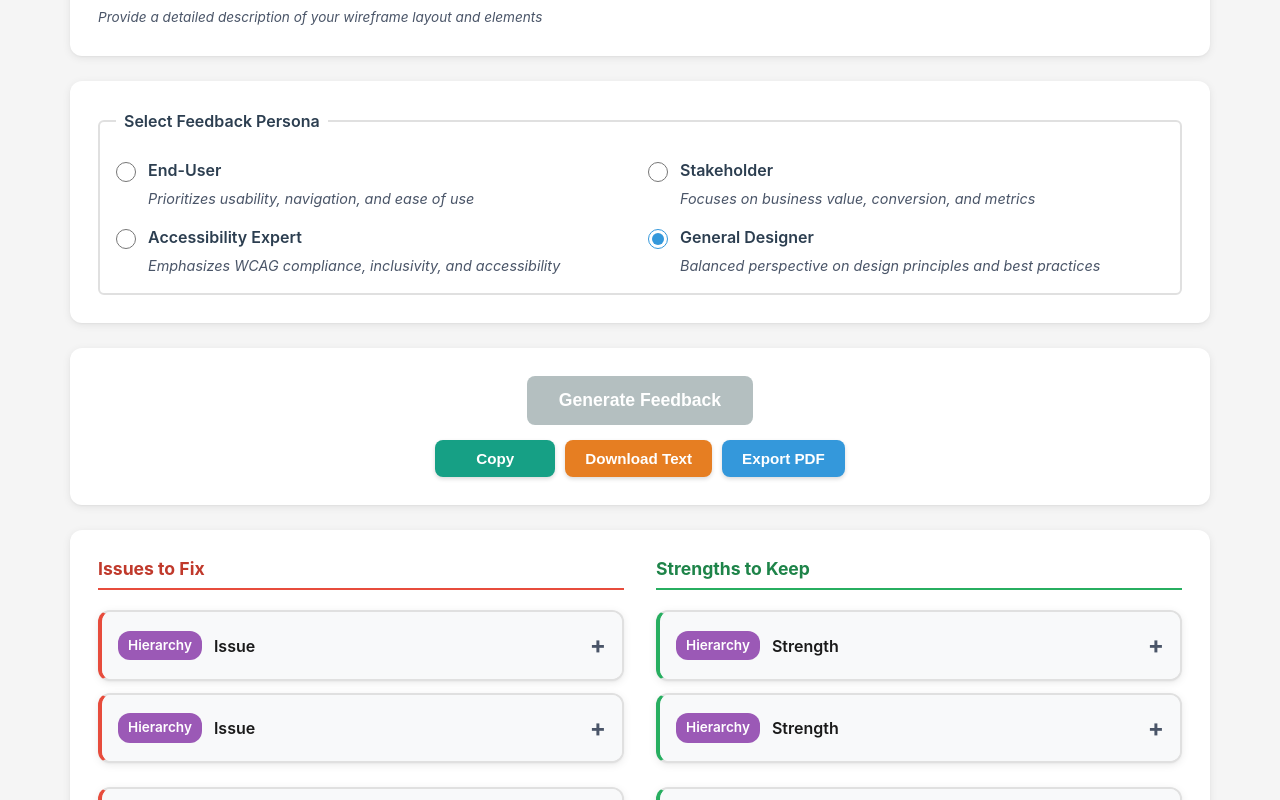
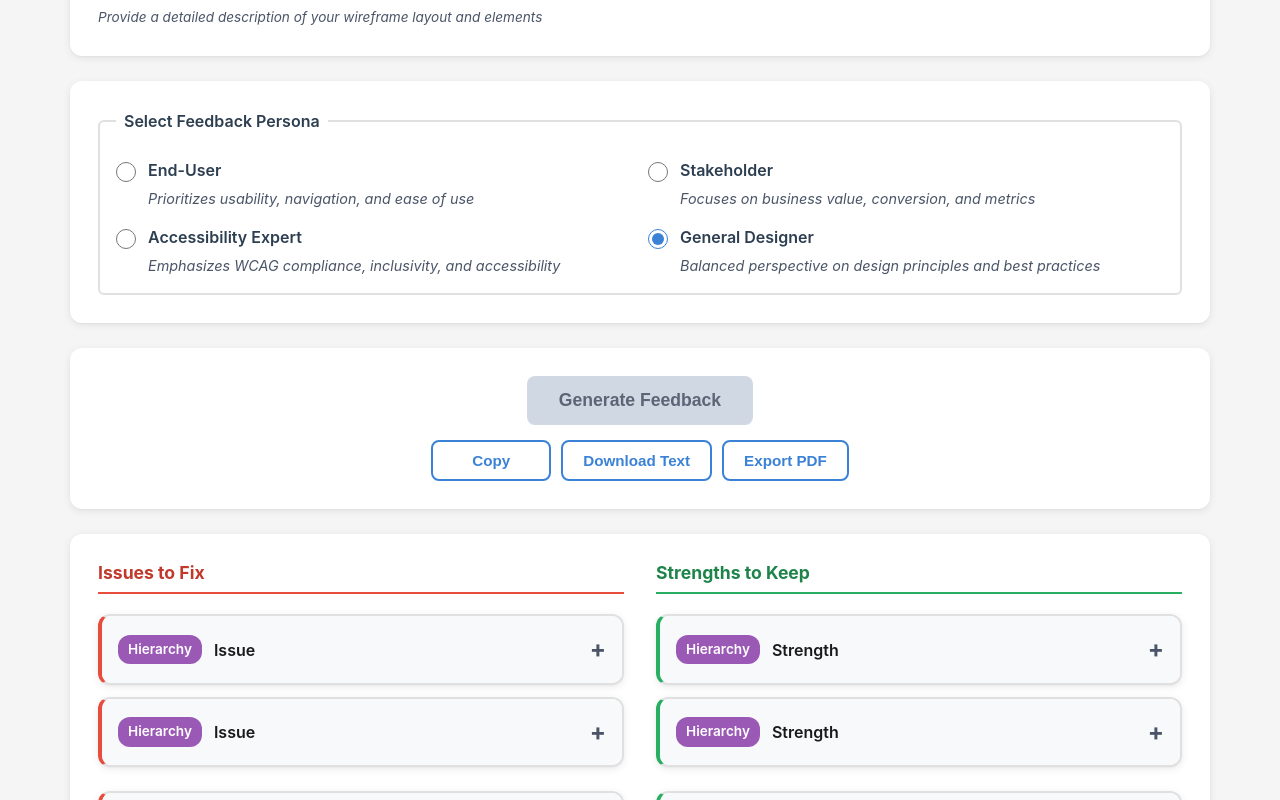
Before and after one commit to AnanyaSriBeevanapalli/wireframe-critic-tool, a React (Vite) app in the folder first_cursor_project/: page / in a window 1280 px wide. Both pictures are taken after typing "name@example.com" into the empty fields and a click on the button "Generate Feedback". Shown: the part 444-1244 px from the top of the page. Built offline with nearby package versions, Linux system fonts and the light colour scheme; the HTML template or start-up script is replaced by a standard one.

Commit message:
Made changes to the color palette and chose primary color to be blue to create consistency and avoid confusion caused by excessive color-coding.

```diff
--- a/first_cursor_project/src/styles/App.css
+++ b/first_cursor_project/src/styles/App.css
@@ -140,12 +140,12 @@ section:hover {
 
 .description-textarea:focus {
   outline: none;
-  border-color: #3498db;
+  border-color: #3b82d6;
   box-shadow: 0 0 0 3px rgba(52, 152, 219, 0.1); /* Focus ring */
 }
 
 .description-textarea:focus-visible {
-  outline: 2px solid #3498db;
+  outline: 2px solid #3b82d6;
   outline-offset: 2px;
 }
 
@@ -158,14 +158,14 @@ section:hover {
 }
 
 .file-input:hover {
-  border-color: #3498db;
+  border-color: #3b82d6;
   background-color: #f8f9fa;
 }
 
 .file-input:focus-visible {
-  outline: 2px solid #3498db;
+  outline: 2px solid #3b82d6;
   outline-offset: 2px;
-  border-color: #3498db;
+  border-color: #3b82d6;
 }
 
 .input-help-text {
@@ -261,7 +261,7 @@ section:hover {
   width: 20px;
   height: 20px;
   cursor: pointer;
-  accent-color: #3498db;
+  accent-color: #3b82d6;
   flex-shrink: 0;
 }
 
@@ -290,16 +290,16 @@ section:hover {
 /* Focus styles for accessibility - Enhanced */
 .persona-radio-input:focus,
 .persona-radio-input:focus-visible {
-  outline: 3px solid #3498db;
+  outline: 3px solid #3b82d6;
   outline-offset: 3px;
 }
 
 .persona-radio-label:focus-within {
-  color: #3498db;
+  color: #3b82d6;
 }
 
 .persona-radio-option:hover .persona-radio-label {
-  color: #3498db;
+  color: #3b82d6;
 }
 
 /* Responsive: Stack on mobile, grid on larger screens */
@@ -312,51 +312,67 @@ section:hover {
 }
 
 /* Generate Button */
+/* ========== Button palette (distinct from category badges) ========== */
+:root {
+  --btn-primary: #3b82d6;
+  --btn-primary-hover: #3182ce;
+  /* Export buttons: orange spectrum with distinct lightness for color-blind accessibility */
+  --btn-copy: #ffc320;        /* bright amber / yellow-orange (lightest, more yellow) */
+  --btn-copy-hover: #f4ba1b;
+  --btn-download: #f08025;     /* orange (medium) */
+  --btn-download-hover: #dd6b20;
+  --btn-pdf: #bf4204;          /* deep orange (darkest) */
+  --btn-pdf-hover: #9c3c21;
+  --btn-disabled-bg: #cbd5e0;
+  --btn-disabled-text: #4a5568;
+}
+
 .generate-section {
   text-align: center;
 }
 
 .generate-button {
-  background-color: #3498db;
+  background-color: var(--btn-primary);
   color: white;
   border: none;
   padding: 14px 32px;
-  font-size: 1rem; /* Mobile: slightly smaller */
+  font-size: 1rem;
   font-weight: 600;
-  border-radius: 8px; /* More rounded */
+  border-radius: 8px;
   cursor: pointer;
   transition: all 0.2s ease;
-  box-shadow: 0 2px 6px rgba(52, 152, 219, 0.3);
-  width: 100%; /* Mobile: full width */
-  max-width: 300px; /* Limit max width */
+  box-shadow: 0 2px 6px rgba(59, 130, 246, 0.3);
+  width: 100%;
+  max-width: 300px;
 }
 
 .generate-button:hover {
-  background-color: #2980b9;
+  background-color: var(--btn-primary-hover);
   transform: translateY(-2px);
-  box-shadow: 0 4px 12px rgba(52, 152, 219, 0.4);
+  box-shadow: 0 4px 12px rgba(59, 130, 246, 0.4);
 }
 
 .generate-button:active {
   transform: translateY(0);
-  box-shadow: 0 1px 3px rgba(52, 152, 219, 0.3);
+  box-shadow: 0 1px 3px rgba(59, 130, 246, 0.3);
 }
 
 .generate-button:focus-visible {
-  outline: 3px solid #3498db;
+  outline: 3px solid var(--btn-primary);
   outline-offset: 3px;
 }
 
 .generate-button:disabled {
-  background-color: #95a5a6;
+  background-color: var(--btn-disabled-bg);
+  color: var(--btn-disabled-text);
   cursor: not-allowed;
   transform: none;
   box-shadow: none;
-  opacity: 0.7;
+  opacity: 0.9;
 }
 
 .generate-button:disabled:hover {
-  background-color: #95a5a6;
+  background-color: var(--btn-disabled-bg);
   transform: none;
   box-shadow: none;
 }
@@ -369,53 +385,47 @@ section:hover {
   gap: 15px;
 }
 
-/* Regenerate button wrapper - separate from export buttons */
 .generate-buttons-container > .generate-button.regenerate-button {
   width: 100%;
   max-width: 300px;
-  margin-bottom: 5px; /* Small gap before export buttons */
+  margin-bottom: 5px;
 }
 
 .regenerate-button {
-  background-color: #9b59b6;
+  background-color: var(--btn-pdf);
 }
 
 .regenerate-button:hover {
-  background-color: #8e44ad;
+  background-color: var(--btn-pdf-hover);
 }
 
 /* Export Buttons */
 .export-buttons {
   display: flex;
-  flex-direction: column; /* Stack on mobile */
+  flex-direction: column;
   gap: 10px;
   width: 100%;
   align-items: center;
 }
 
 .export-button {
-  background-color: #34495e;
-  color: white;
-  border: none;
+  background-color: transparent;
+  border: 2px solid;
   padding: 10px 20px;
-  font-size: 0.9rem; /* Mobile: slightly smaller */
+  font-size: 0.9rem;
   font-weight: 600;
   border-radius: 8px;
   cursor: pointer;
   transition: all 0.2s ease;
-  box-shadow: 0 2px 4px rgba(0, 0, 0, 0.15);
-  min-width: 100px; /* Ensure buttons are tappable on mobile */
+  min-width: 100px;
 }
 
 .export-button:hover {
-  background-color: #2c3e50;
   transform: translateY(-2px);
-  box-shadow: 0 4px 8px rgba(0, 0, 0, 0.2);
 }
 
 .export-button:active {
   transform: translateY(0);
-  box-shadow: 0 1px 2px rgba(0, 0, 0, 0.15);
 }
 
 .export-button:focus-visible {
@@ -423,37 +433,30 @@ section:hover {
   outline-offset: 2px;
 }
 
-.copy-button {
-  background-color: #16a085;
+.copy-button,
+.download-button,
+.pdf-button {
+  border-color: var(--btn-primary);
+  color: var(--btn-primary);
 }
 
-.copy-button:hover {
-  background-color: #138d75;
-}
-
-.download-button {
-  background-color: #e67e22;
-}
-
-.download-button:hover {
-  background-color: #d35400;
-}
-
-.pdf-button {
-  background-color: #3498db;
-}
-
+.copy-button:hover,
+.download-button:hover,
 .pdf-button:hover {
-  background-color: #2980b9;
+  background-color: rgba(59, 130, 246, 0.12);
 }
 
 .export-button:disabled {
-  opacity: 0.6;
+  background-color: transparent;
+  border-color: var(--btn-disabled-bg);
+  color: var(--btn-disabled-text);
+  opacity: 0.9;
   cursor: not-allowed;
   transform: none;
 }
 
 .export-button:disabled:hover {
+  background-color: transparent;
   transform: none;
 }
 
@@ -474,7 +477,7 @@ section:hover {
   width: 20px;
   height: 20px;
   border: 3px solid #ecf0f1;
-  border-top-color: #3498db;
+  border-top-color: #3b82d6;
   border-radius: 50%;
   animation: spin 1s linear infinite;
 }
@@ -523,7 +526,7 @@ section:hover {
   margin-bottom: 16px;
   padding: 12px 16px;
   background-color: #e8f4f8;
-  border-left: 4px solid #3498db;
+  border-left: 4px solid #3b82d6;
   border-radius: 4px;
   font-size: 0.9rem;
   color: #2c3e50;
@@ -670,7 +673,7 @@ section:hover {
 
 .feedback-card-header:focus,
 .feedback-card-header:focus-visible {
-  outline: 3px solid #3498db;
+  outline: 3px solid #3b82d6;
   outline-offset: -3px;
   background-color: #e3f2fd; /* Light blue background on focus */
 }
@@ -686,7 +689,7 @@ section:hover {
 
 /* Category badge colors */
 .badge-usability {
-  background-color: #3498db;
+  background-color: #3b82d6;
 }
 
 .badge-hierarchy {
@@ -706,7 +709,7 @@ section:hover {
 }
 
 .badge-mobile {
-  background-color: #e74c3c;
+  background-color: #d53f8c; /* pink */
 }
 
 .badge-default {
@@ -764,7 +767,7 @@ section:hover {
   margin-top: 12px;
   padding: 12px;
   background-color: #ecf0f1;
-  border-left: 3px solid #3498db;
+  border-left: 3px solid #3b82d6;
   border-radius: 8px; /* More rounded */
   color: #1a1a1a; /* Improved contrast */
   line-height: 1.6;
@@ -811,12 +814,12 @@ section:hover {
 
 .notes-textarea:focus {
   outline: none;
-  border-color: #3498db;
+  border-color: #3b82d6;
   box-shadow: 0 0 0 3px rgba(52, 152, 219, 0.1); /* Focus ring */
 }
 
 .notes-textarea:focus-visible {
-  outline: 2px solid #3498db;
+  outline: 2px solid #3b82d6;
   outline-offset: 2px;
 }
 
--- a/first_cursor_project/src/utils/exportUtils.js
+++ b/first_cursor_project/src/utils/exportUtils.js
@@ -148,7 +148,7 @@ export async function exportToPDF(description, persona, feedbacks, userNotes = {
     // Create header
     const header = document.createElement('div')
     header.style.marginBottom = '30px'
-    header.style.borderBottom = '3px solid #3498db'
+    header.style.borderBottom = '3px solid #3b82d6'
     header.style.paddingBottom = '15px'
 
     const title = document.createElement('h1')
@@ -216,7 +216,7 @@ export async function exportToPDF(description, persona, feedbacks, userNotes = {
       badge.style.fontSize = '11px'
       badge.style.fontWeight = 'bold'
       badge.style.color = '#ffffff'
-      badge.style.backgroundColor = '#3498db'
+      badge.style.backgroundColor = '#3b82d6'
       badge.style.padding = '4px 10px'
       badge.style.borderRadius = '12px'
       badge.style.display = 'inline-block'
@@ -236,7 +236,7 @@ export async function exportToPDF(description, persona, feedbacks, userNotes = {
         suggestionDiv.style.marginTop = '10px'
         suggestionDiv.style.padding = '10px'
         suggestionDiv.style.backgroundColor = '#ecf0f1'
-        suggestionDiv.style.borderLeft = '3px solid #3498db'
+        suggestionDiv.style.borderLeft = '3px solid #3b82d6'
         suggestionDiv.style.borderRadius = '4px'
 
         const suggestionLabel = document.createElement('strong')
```
